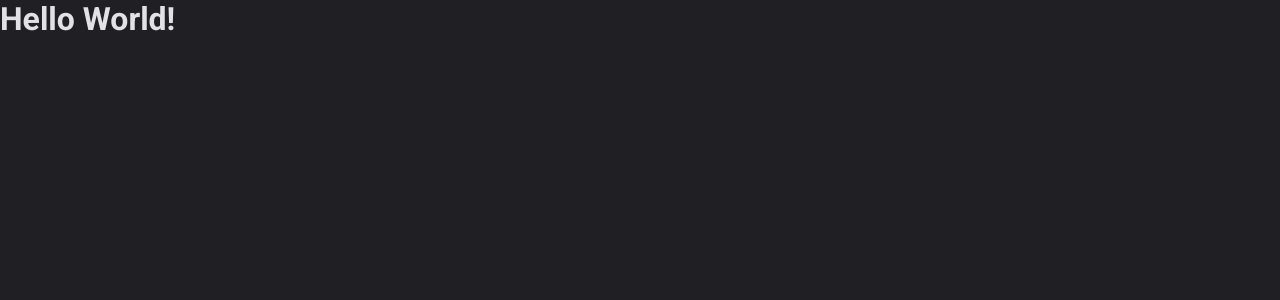
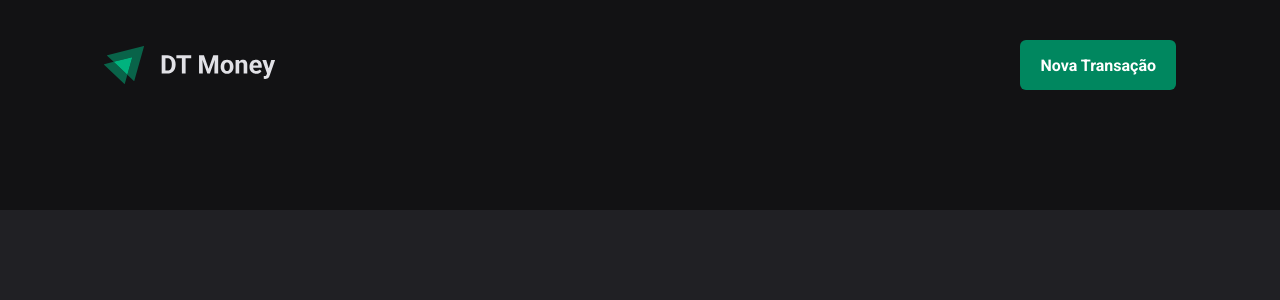
Before and after one commit to danieldagerom/DT-Money, a React (Vite) app: page / in a window 1280 px wide. Shown: the top 300 px of the page. Built offline with nearby package versions, Linux system fonts and the light colour scheme.

Commit message:
Cria estilos do Header

```diff
--- a/src/App.tsx
+++ b/src/App.tsx
@@ -1,6 +1,7 @@
 import { ThemeProvider } from "styled-components"
 import { defaultTheme } from "./styles/themes/default"
 import { GlobalStyle } from "./styles/global"
+import { Transactions } from "./pages/Transactions"
 
 
 
@@ -10,7 +11,7 @@
     <ThemeProvider theme={defaultTheme}>
      <GlobalStyle />
 
-      <h1>Hello World!</h1>
+      <Transactions/>
     </ThemeProvider>
   )
 }
--- /dev/null
+++ b/src/components/Header/index.tsx
@@ -0,0 +1,15 @@
+import { HeaderContainer, HeaderContent, NewTransactionButton } from "./styles";
+
+import logoImg from '../../assets/logo.svg'
+
+export function Header() {
+    return(
+        <HeaderContainer>
+            <HeaderContent>
+                <img src={logoImg} alt="" />
+
+                <NewTransactionButton>Nova Transação</NewTransactionButton>
+            </HeaderContent>
+        </HeaderContainer>
+    )
+}
--- /dev/null
+++ b/src/components/Header/styles.ts
@@ -0,0 +1,34 @@
+import styled from "styled-components";
+
+export const HeaderContainer = styled.header`
+    background: ${props => props.theme['gray-900']};
+    padding: 2.5rem 0 7.5rem;
+`
+
+export const HeaderContent = styled.div`
+    width: 100%;
+    max-width: 1120px;
+    margin: 0 auto;
+    padding: 0 1.5rem;
+
+    display: flex;
+    justify-content: space-between;
+    align-items: center;
+`
+
+export const NewTransactionButton = styled.button`
+    height: 50px;
+    border: 0;
+    background: ${props => props.theme['green-500']};
+    color: ${props => props.theme.white};
+    font-weight: bold;
+    padding: 0 1.25rem;
+    border-radius: 6px;
+    cursor: pointer;
+
+    &:hover {
+        background: ${props => props.theme['green-700']};
+        transition: background-color 0.2s;
+
+    }
+`
--- /dev/null
+++ b/src/pages/Transactions/index.tsx
@@ -0,0 +1,9 @@
+import { Header } from "../../components/Header";
+
+export function Transactions() {
+    return(
+        <div>
+            <Header />
+        </div>
+    )
+}
```
Also changed, not shown: src/assets/logo.svg (added), src/pages/Transactions/styles.ts (added).
